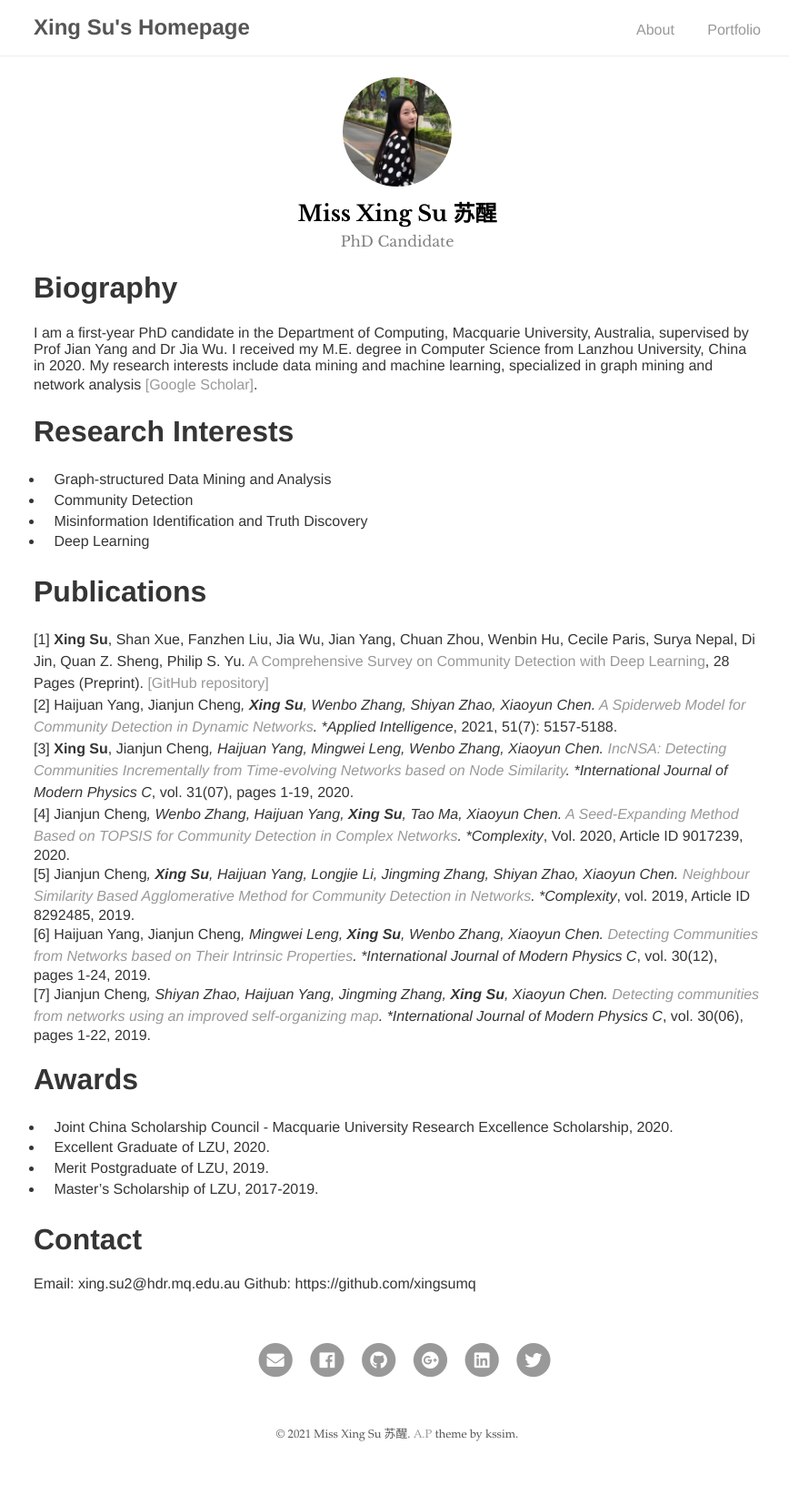
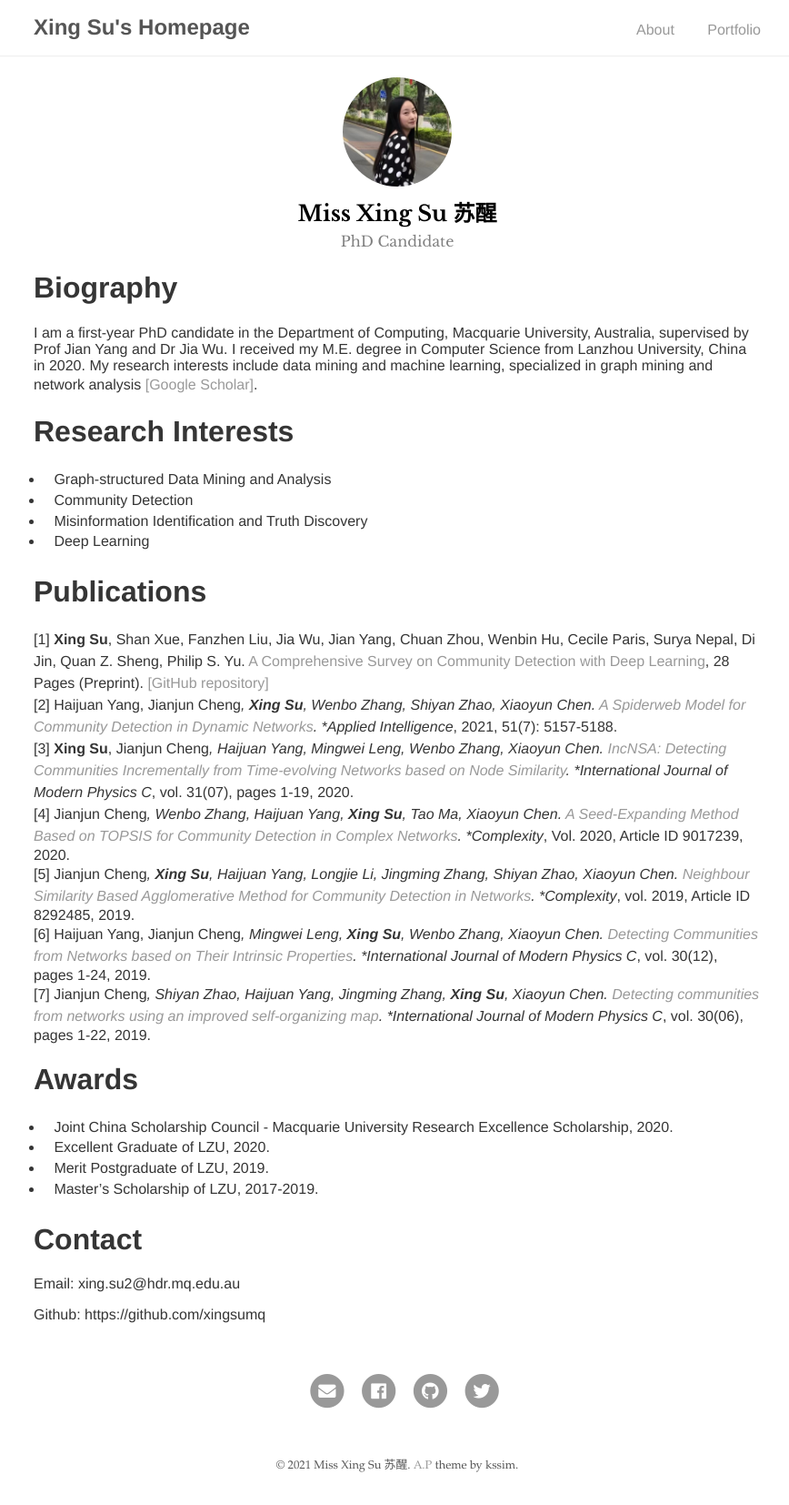
Before and after one commit to xingsumq/xingsumq.github.io, a Jekyll site: the page built from index.md, in a window 1280 px wide. Shown: the whole page at 91% size, without its empty margins (203-1071 px from the left). Built offline with Jekyll 4.4.1, drawn with Linux system fonts in a browser that asks for light colours; our own code applies the rules of GitHub Pages for plain Markdown files; before the commit the page ends 1620 px from its top, so only the background shows below that; part of the change alters nothing that is shown.

Commit message:
homepage

```diff
--- a/_config.yml
+++ b/_config.yml
@@ -20,10 +20,10 @@ social:
   facebook: Test
   flickr:
   github: xingsumq
-  google_plus: https://scholar.google.com/citations?user=3KwkfPMAAAAJ&hl=zh-CN&authuser=2
+  google_plus:
   instagram:
   keybase:
-  linkedin: Test
+  linkedin:
   pinterest:
   reddit:
   soundcloud:
--- a/index.md
+++ b/index.md
@@ -30,4 +30,5 @@ I am a first-year PhD candidate in the Department of Computing, Macquarie Univer
 
 # Contact
 Email: xing.su2@hdr.mq.edu.au
+
 Github: https://github.com/xingsumq
```
Also changed, not shown: 4 other files.
